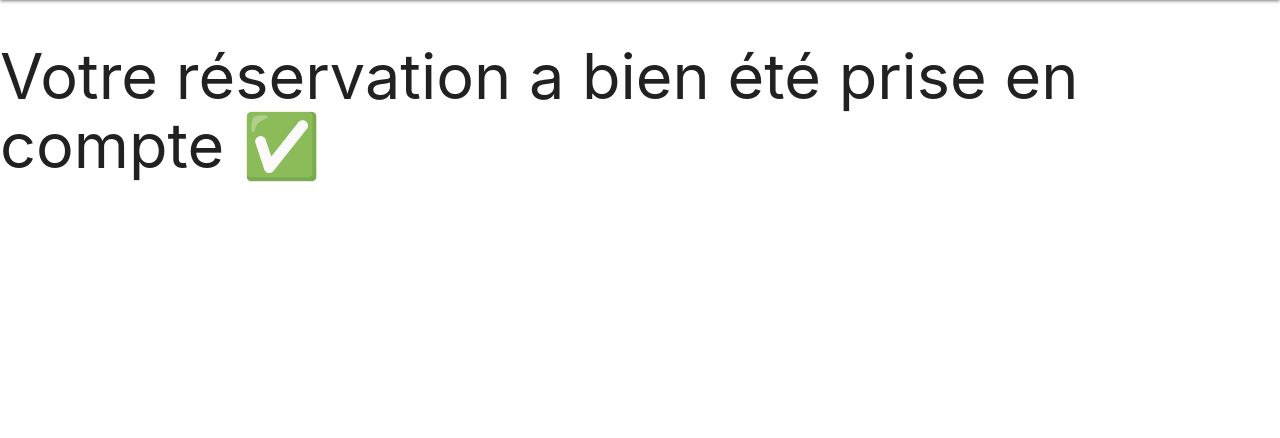
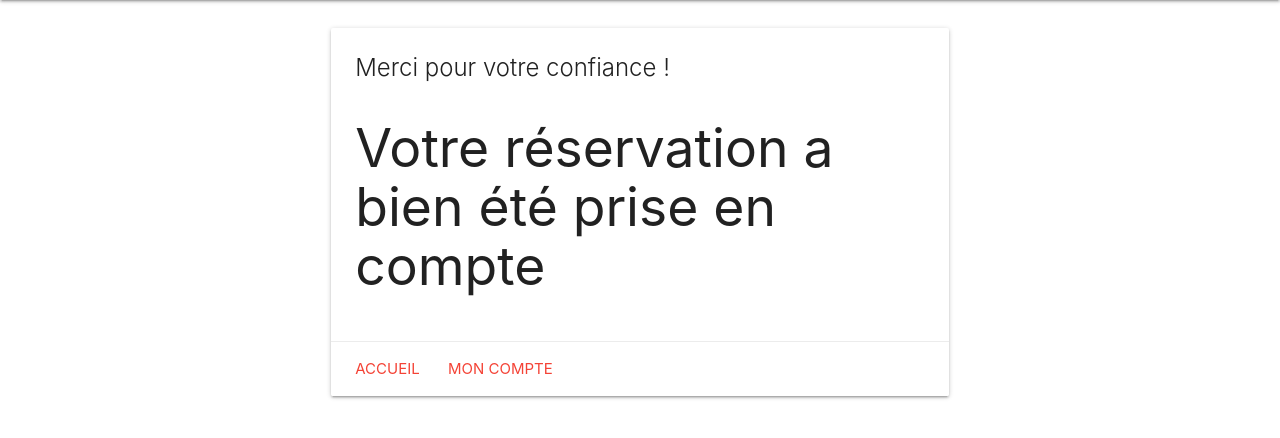
Before and after one commit to Nathancdl/airbnb, a Symfony app: template templates/reservation_succes/index.html.twig in a window 1280 px wide. Shown: the part 64-502 px from the top of the page. Run offline with Twig, Linux system fonts and the light colour scheme; the template is opened without the code that fills it, so the values that code supplies are empty; some libraries are stand-ins or nearby versions.

Commit message:
wip : add fix

```diff
--- a/templates/recherche/index.html.twig
+++ b/templates/recherche/index.html.twig
@@ -21,6 +21,7 @@
         <div class="card-content">
             <span class="card-title activator grey-text text-darken-4">{{ logement.nom }}<i class="material-icons right">more_vert</i></span>
             <p>{{ logement.prixParNuit }} € par nuit</p>
+             <p><a href="{{ path('app_logement', {'id': logement.id}) }}"> Voir le logement </a></p>
         </div>
         <div class="card-reveal">
             <span class="card-title grey-text text-darken-4">{{ logement.nom }}<i class="material-icons right">close</i></span>
--- a/templates/reservation_succes/index.html.twig
+++ b/templates/reservation_succes/index.html.twig
@@ -3,7 +3,20 @@
 {% block title %}Reservation effectuer{% endblock %}
 
 {% block body %}
-<div class="example-wrapper">
-    <h1>Votre réservation a bien été prise en compte ✅</h1>
+<div class="row"></div>
+<div class="row">
+    <div class="col s6 offset-s3 ">
+      <div class="card">
+        <div class="card-content">
+          <span class="card-title">Merci pour votre confiance !</span>
+         <h2>Votre réservation a bien été prise en compte </h2>
+        </div>
+        <div class="card-action ">
+          <a class="red-text" href="{{ path('app_home')}}">Accueil</a>
+          <a class="red-text" href="{{ path('app_mon_compte')}}">Mon Compte</a>
+        </div>
+      </div>
+    </div>
+  </div>
 </div>
 {% endblock %}
```
